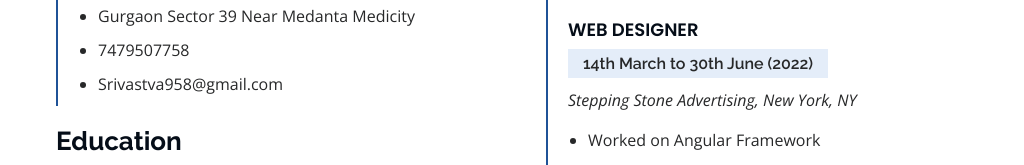
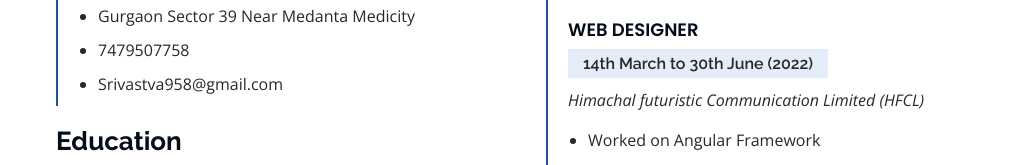
Before and after one commit to shubh7479/Shubham-s-Portfolio, a plain HTML site: page index.html in a window 1280 px wide. Shown: the part 2346-2511 px from the top of the page, without its empty margins (256-1280 px from the left). Drawn offline with nearby package versions, Linux system fonts and the light colour scheme.

Commit message:
Change the comapany name

```diff
--- a/index.html
+++ b/index.html
@@ -249,7 +249,7 @@
 
               <h4>Web Designer</h4>
               <h5>14th March to 30th June (2022)</h5>
-              <p><em>Stepping Stone Advertising, New York, NY</em></p>
+              <p><em>Himachal futuristic Communication Limited (HFCL)</em></p>
               <ul>
                 <li>Worked on Angular Framework</li>
                 <li>Perform a CURD operation</li>
```
